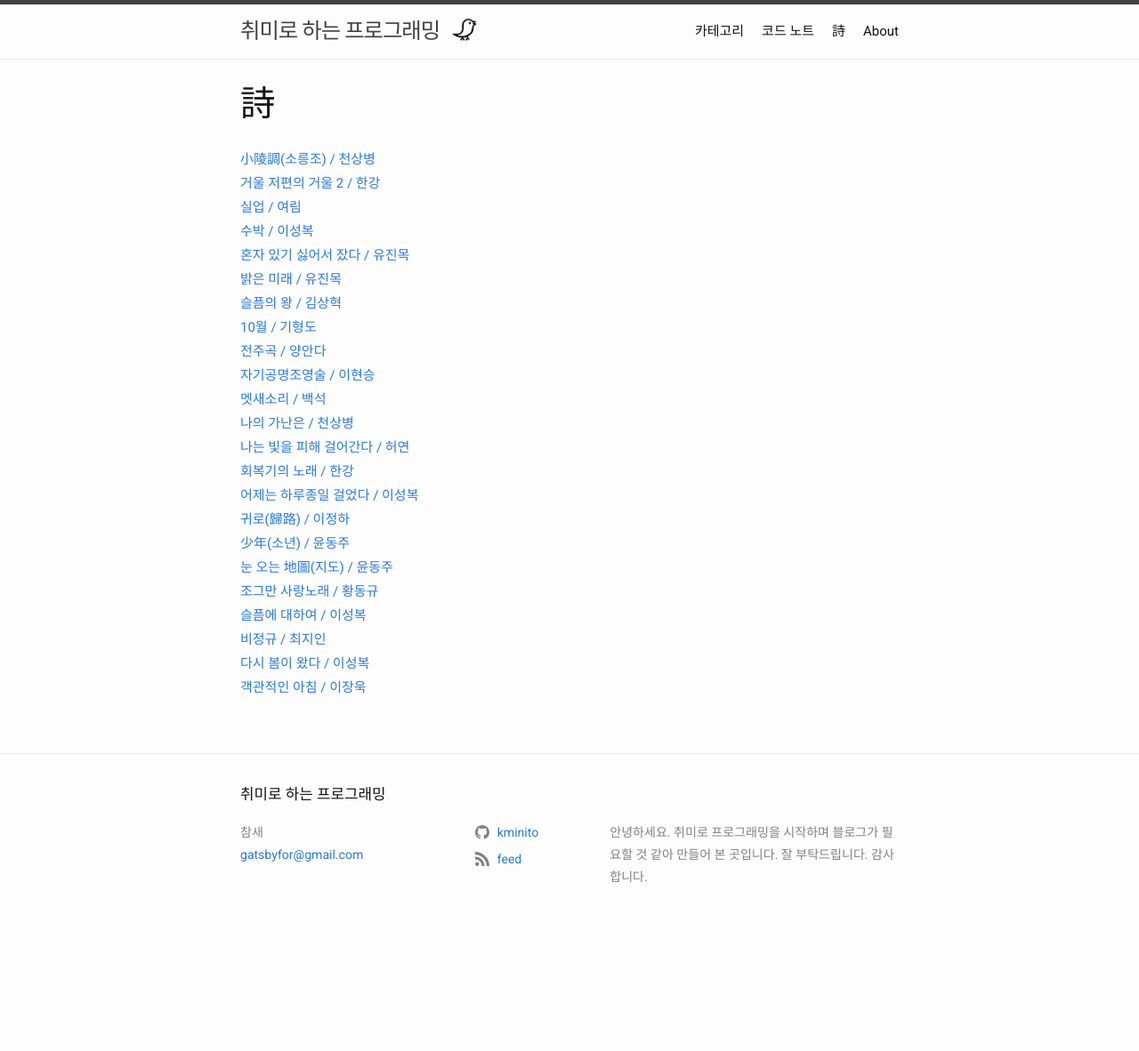
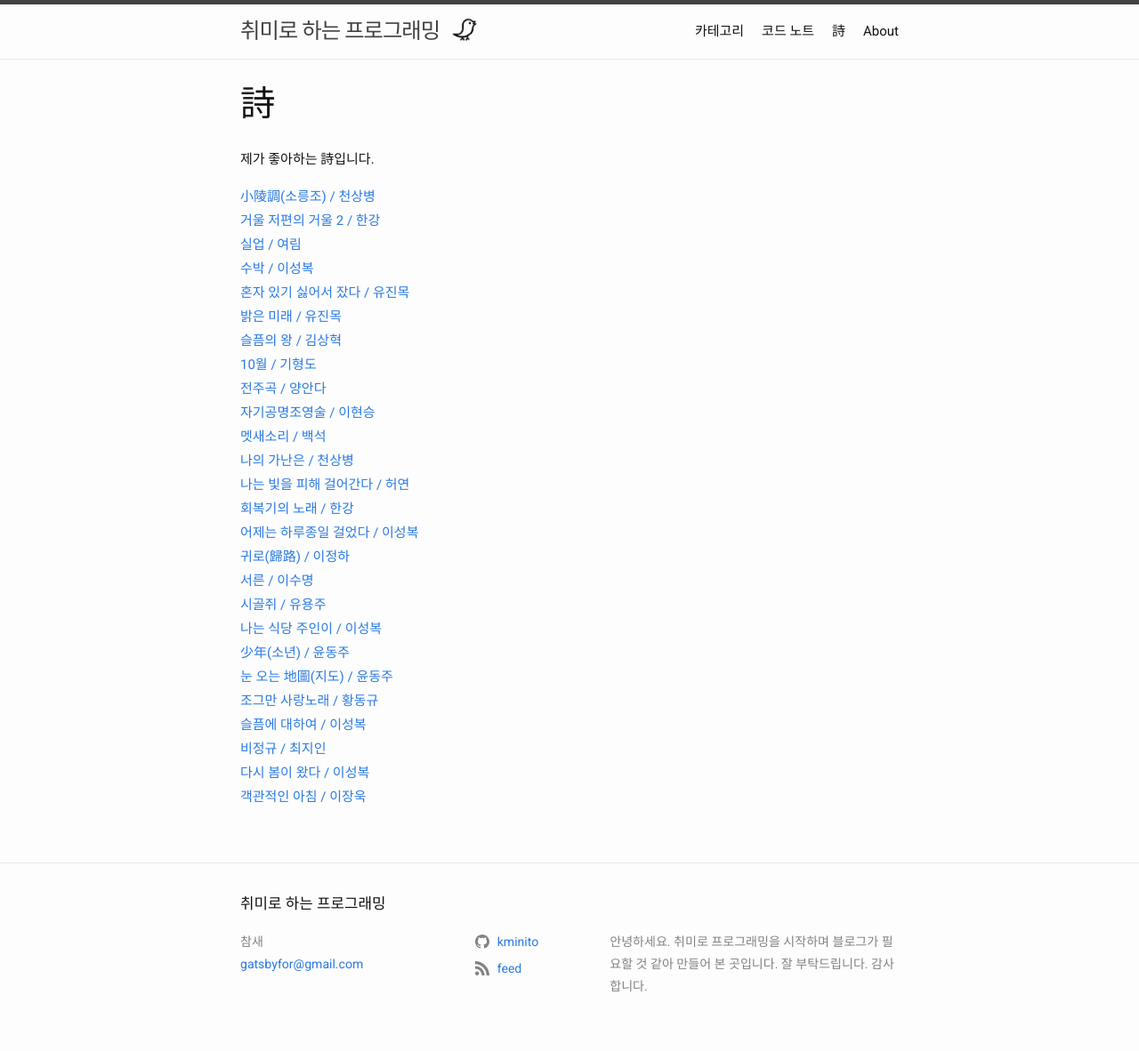
Before and after one commit to kminito/kminito.github.io, a Jekyll site: the page built from poem.md, in a window 1280 px wide. Shown: the whole page at 89% size. Built offline with Jekyll 4.4.1, drawn with Linux system fonts in a browser that asks for light colours; before the commit the page ends 1059 px from its top, so only the background shows below that; some of the changed lines change nothing that is shown.

Commit message:
poem update

```diff
--- /dev/null
+++ b/_poem/24.md
@@ -0,0 +1,24 @@
+---
+layout: poem
+title: "서른 / 이수명 "
+tag :
+ - poem
+ - 이수명
+---
+
+
+**서른**
+<br>
+
+
+
+
+ 밖이 이렇게 따뜻한 줄 몰랐다. 따뜻해서 아무 것도 보이지 않았다. 옛 애인에게 전화하는 실수를 하고도 나는 내가 무슨 일을 하고 있는지 잘 몰랐다.
+
+ 서른 살에 나를 낳으신 어머니, 어려서부터 통 울지를 않아 박약아로 아셨다는 어머니, 이제 서른 살이 된 진짜 박약아를 알아보지 못하고 다른 삶을 꿈꾸는 어머니.
+
+ 새벽의 여명과 저녁의 어스름이 같은 푸르름이듯이, 이십대의 긴 터널에 언뜻언뜻 비춰졌던 너에 대한 욕망과 너의 부재가 같은 것이었듯이, 나는 아주 어릴 적에 내가 가졌던 공포와 낯설음의 세계로 돌아가고 있다. 내 방문을 두드리던 젊은 어머니의 모습과 지금 내가 걸어가는 이 거리의 햇빛은 그렇게 닮아가고 있다.
+
+ 내가 박약아가 되는 데에 서른 해가 걸렸구나. 자신을 충분히 입증하는 데에. 오늘, 이 따뜻한 햇빛 속을 걸어가는 것은 늙으신 어머니의 노안을 향해 가는 것이었구나.
+
+\- 이수명 ‘서른’
--- /dev/null
+++ b/_poem/25.md
@@ -0,0 +1,49 @@
+---
+layout: poem
+title: "시골쥐 / 유용주 "
+tag :
+ - poem
+ - 유용주
+---
+
+
+**시골쥐**
+<br>
+
+
+
+딸아이는 변두리에 산다
+
+아이는 광고를 전공했는데
+(인 서울 할 때 얼마나 박수를 쳤나)
+그동안 수십 차례 알바를 돌았다
+별명이 북한 어린이인 아이는 손목에 힘이 없어서
+삼겹살집이나 곱돌 비빔밥 식당에는 취직할 수 없다
+커피 전문점 비싼 주전자를 깨
+보름 동안이나 무료 봉사한 적이 있다
+
+수학을 제일 못하는데 학원 수학 선생을 하지 않나
+최근 사우나 알바를 할 때는
+수건과 가운을 나눠주는 일이 주업무였다
+주인은 아이가 마음에 들었나보다
+잘하면 다음달부터 정식 직원으로 채용한다고
+4대 보험은 물론 월급까지 두 배로 올려준다고
+
+삼포를 넘어 칠포 세대인 아이,
+인턴을 다닌다
+인턴을 위해 인턴을 다닌다
+하루 1시간 15분씩 전철을 타고 인턴을 다닌다
+
+아빠 얼굴을 꼭 닮은 아이
+술을 맛나게 먹는 아이
+성질까지 같아서 무조건 울고 난리를 치는 아이
+엄마는 무서워 말도 못 꺼내는 아이
+
+밀리고 밀리고 밀려서 변두리에 사는 아이
+아이 방은 냉골이다
+몇 겹은 덮어도 냉골이다
+
+서울은 왜 이렇게 추운 겨
+아이와 나는 애꿎은 소주병만 찾았다
+
+\- 유용주 ‘시골쥐’
--- /dev/null
+++ b/_poem/26.md
@@ -0,0 +1,17 @@
+---
+layout: poem
+title: "나는 식당 주인이 / 이성복 "
+tag :
+ - poem
+ - 이성복
+---
+
+
+**나는 식당 주인이**
+<br>
+
+
+ 나는 식당 주인이 밥 먹는 걸 보았다 사랑스런 재의 날들, 재의 빛나는 날들 나는 길에서 못을 주웠다 빛나는 못, 빛나는 신음 소리 나는 소가 경 읽는 소리를 들었다 낭랑한 소의 목소리, 낭랑한 나는 내 누이의 나쁜 기억 속으로 내려갔다 잠든 司祭와 잠든 개들, 나는 모기 소리로 불렀다 내 아들아…… 삶은 내게 너무 헐겁다……
+
+
+\- 이성복 ‘나는 식당 주인이’
--- a/poem.md
+++ b/poem.md
@@ -8,6 +8,7 @@ permalink : /poem/
 <div class="archive-group">
 <div id="#poem"></div>
 <p></p>
+<p> 제가 좋아하는 詩입니다.   </p>
 
 {% for item in site.poem %}
       <article class="archive-item">
```
Also changed, not shown: _poem/11.md (line endings or trailing spaces).
